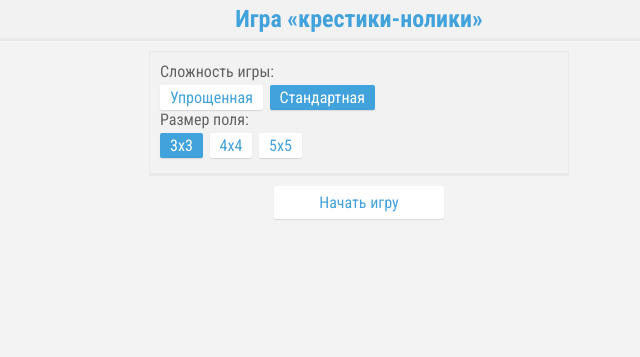
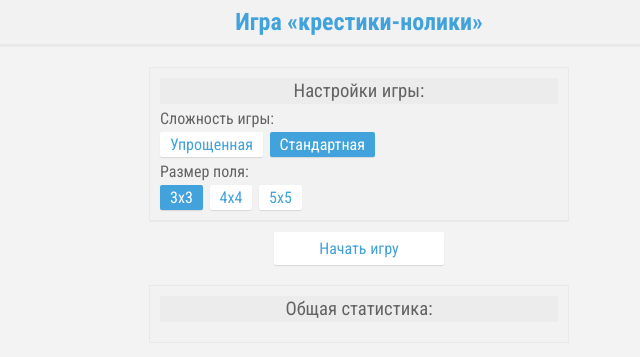
Before and after one commit to maxulyanov/Tic-Tac-Toe, a PHP site: page / in a window 1280 px wide. Shown: the top 357 px of the page, without its empty margins (281-921 px from the left). Run offline with PHP 8.4, Linux system fonts and the light colour scheme; data that the repository does not hold is empty.

Commit message:
Version 0.8
Добавлена статистика сыгранных игр
Обновлены стили

```diff
--- a/css/style.css
+++ b/css/style.css
@@ -35,7 +35,7 @@ body{
 body > h1{
 	text-align: center;
 	font-size: 24px;
-	padding: 5px 0;
+	padding: 8px 0;
 	color: #42A2DC;
 	font-weight: bold;
 	background: rgb(239, 239, 239);
@@ -44,8 +44,10 @@ body > h1{
 }
 #wrapper-game{
 	width: 420px;
-	margin: 10px auto;
+	margin: 20px auto;
 }
+
+/*Field*/
 #field{
 	overflow: hidden;
 	margin: 0 auto 10px;
@@ -79,18 +81,21 @@ body > h1{
 	color: #FF3C17;
 	line-height: 66px;
 }
+
+/*Settings and Text*/
 h3.whose-move{
 	margin: 0 auto;
 	margin-bottom: 4px;
 	text-align: center;
 	color: #636363;
 }
-#settings{
+#settings,
+#stats-game{
 	background: #F2F2F2;
-	padding: 10px 10px 15px 10px;
+	padding: 10px 10px 10px 10px;
 	margin-bottom: 10px;
 	border: 1px solid rgb(233, 233, 233);
-	border-bottom-width: 3px;
+	border-bottom-width: 2px;
 }
 #settings a,
 .startgame{
@@ -128,6 +133,12 @@ h3.whose-move{
 	margin-bottom: 4px;
 	color: #636363;
 }
+#settings-difficulty{
+	margin-bottom: 5px;
+}
+#settings > h3{
+	margin-bottom: 5px !important;
+}
 .text-result{
 	text-align: center;
 }
@@ -140,7 +151,43 @@ h3.whose-move{
 .text-result.text-draw span{
 	color: #000;
 }
-color: #FFCD00;
-#settings-difficulty{
+
+/*Stats*/
+#stats-game{
+	margin:20px 0;
+	padding: 10px;
+	overflow: hidden;
+	border-bottom-width: 1px;
+}
+#stats-game > h3,
+#settings > h3{
+	text-align: center;
 	margin-bottom: 10px;
+	padding: 2px 0;
+	color: #636363;
+	background: #ECECEC;
 }
+#stats-game > div{
+	color: #FFF;
+	padding-top: 7px;
+	padding-bottom: 7px;
+	text-align: center;
+	float:left;
+	width: 132px;
+}
+#stats-game .text-stats-all{
+	background: #42A2DC;
+	float:none;
+	width:100%;
+	margin-bottom: 3px;
+}
+#stats-game .text-stats-win{
+	background: #49AE3C;
+}
+#stats-game .text-stats-defeat{
+	background: #FF3C17;
+	width: 134px;
+}
+#stats-game .text-stats-draw{
+	background: #C0C0C0;
+}
--- a/index.html
+++ b/index.php
@@ -1,3 +1,6 @@
+<?php
+	require "php/stats.php";
+?>
 <!DOCTYPE html>
 <html>
 <head>
@@ -12,6 +15,7 @@
 	<h1>Игра &laquo;крестики-нолики&raquo;</h1>
     <div id="wrapper-game">
         <div id="settings">
+        	<h3>Настройки игры:</h3>
 			<div id="settings-difficulty">
 				<h4>Сложность игры:</h4>
 				<p>
@@ -29,6 +33,13 @@
 			</div>
         </div>
         <a href="#" class="startgame">Начать игру</a>
+		<div id="stats-game">
+			<h3>Общая статистика:</h3>
+			<?php
+				$stats = getStats();
+				echo $stats;
+			?>
+		</div>
     </div>
 </body>
 </html>
--- a/js/script.js
+++ b/js/script.js
@@ -83,7 +83,7 @@
 				top: -600
 			});
 
-			$(field).appendTo($('#wrapper-game'));
+			$('#stats-game').before($(field));
 
 			$(field).animate({
 				top: 0
@@ -182,7 +182,7 @@
 
 						if($(checkElems).length === fieldSize){
 							$(checkElems).each(function() {
-								$(this).css('background', 'red');
+								$(this).css('background', '#FEFFEC');
 							})
 							messWin(sign);
 						}
@@ -356,21 +356,34 @@
 
 		// Сообщение о результах игры
 		function messWin(s) {
-			if(s == 'n'){
+			var messInt;
+			if(s == 'x'){
+				$(field).before('<h3 class="text-result text-victory">Результат: <span>Победа!</span></h3>');
+				messInt = 2;
+			}
+			else if(s == 'n'){
 				$(field).before('<h3 class="text-result text-defeat">Результат: <span>Поражение!</span></h3>');
-			}
-			else if(s == 'x'){
-				$(field).before('<h3 class="text-result text-victory">Результат: <span>Победа!</span></h3>');
+				messInt = 3;
 			}
 			else{
 				$(field).before('<h3 class="text-result text-draw">Результат: <span>Ничья!</span></h3>');
+				messInt = 4;
 			}
+
+			$.ajax({
+				type: "POST",
+				url: "php/stats.php",
+				data:({s: messInt}),
+				success: function(response){
+					$('#stats-game').empty().html(response).prepend('<h3>Общая статистика:</h3>');
+				}
+			});
 
 			win = true;
 
 			$('#field').addClass('endgame');
 			$('.whose-move').remove();
-			$('<a href="#" class="startgame">' + text_startGame + '</a>').appendTo('#wrapper-game');
+			$(field).after($('<a href="#" class="startgame">' + text_startGame + '</a>'));
 			$(settingsBlock).show(400);
 			resetData();
 		};
```
Also changed, not shown: php/stats.php (added, +41 -0 lines), .htaccess (added).
